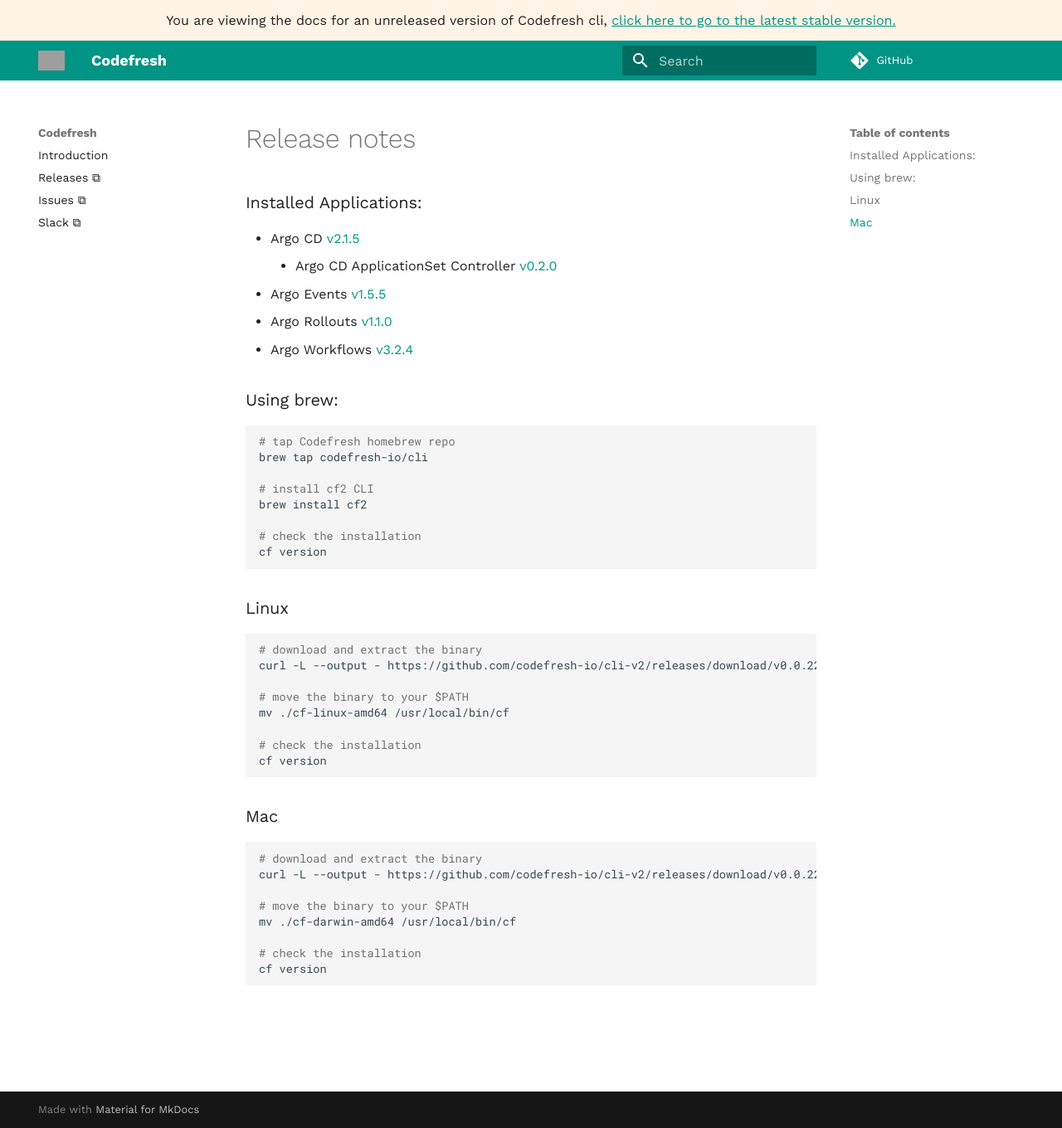
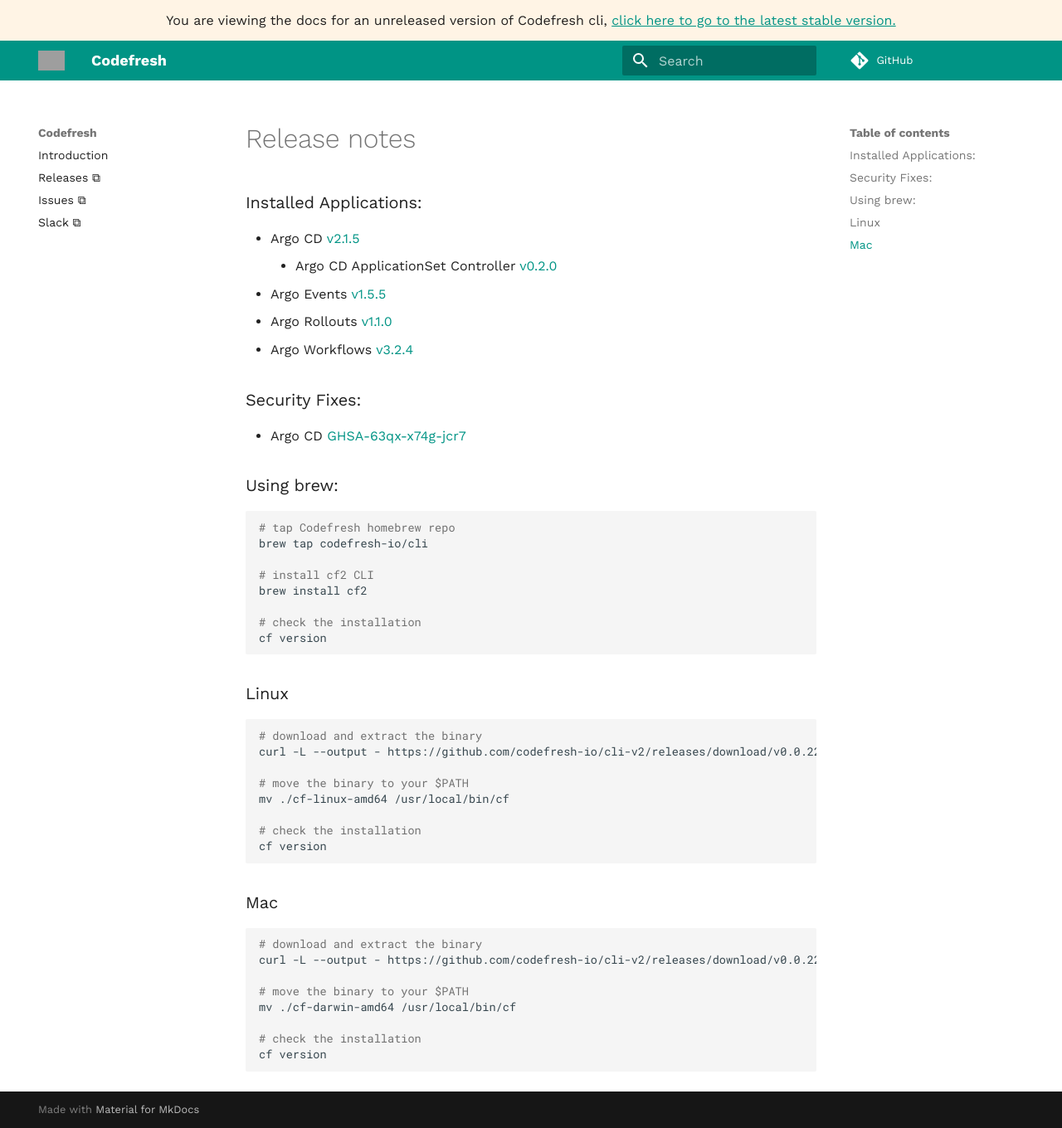
Before and after one commit to codefresh-io/cli-v2, an MkDocs documentation site: the page built from docs/releases/release_notes.md, in a window 1280 px wide and 1360 px high. Shown: the whole window at 83% size. Built offline with MkDocs 1.6.1 and Material for MkDocs 9.7.7, drawn with Linux system fonts in a browser that asks for light colours; comment, search, counter and statistics services are not loaded; grey boxes are pictures that could not be loaded.

Commit message:
added security fixes

```diff
--- a/docs/releases/release_notes.md
+++ b/docs/releases/release_notes.md
@@ -5,6 +5,10 @@
 -   Argo Events [v1.5.5](https://github.com/argoproj/argo-events/releases/tag/v1.4.0)
 -   Argo Rollouts [v1.1.0](https://github.com/argoproj/argo-rollouts/releases/tag/v1.1.0)
 -   Argo Workflows [v3.2.4](https://github.com/argoproj/argo-workflows/releases/tag/v3.1.8)
+
+### Security Fixes:
+
+- Argo CD [GHSA-63qx-x74g-jcr7](https://github.com/argoproj/argo-cd/security/advisories/GHSA-63qx-x74g-jcr7)
 
 ### Using brew:
 
```
Also changed, not shown: 1 other file.
